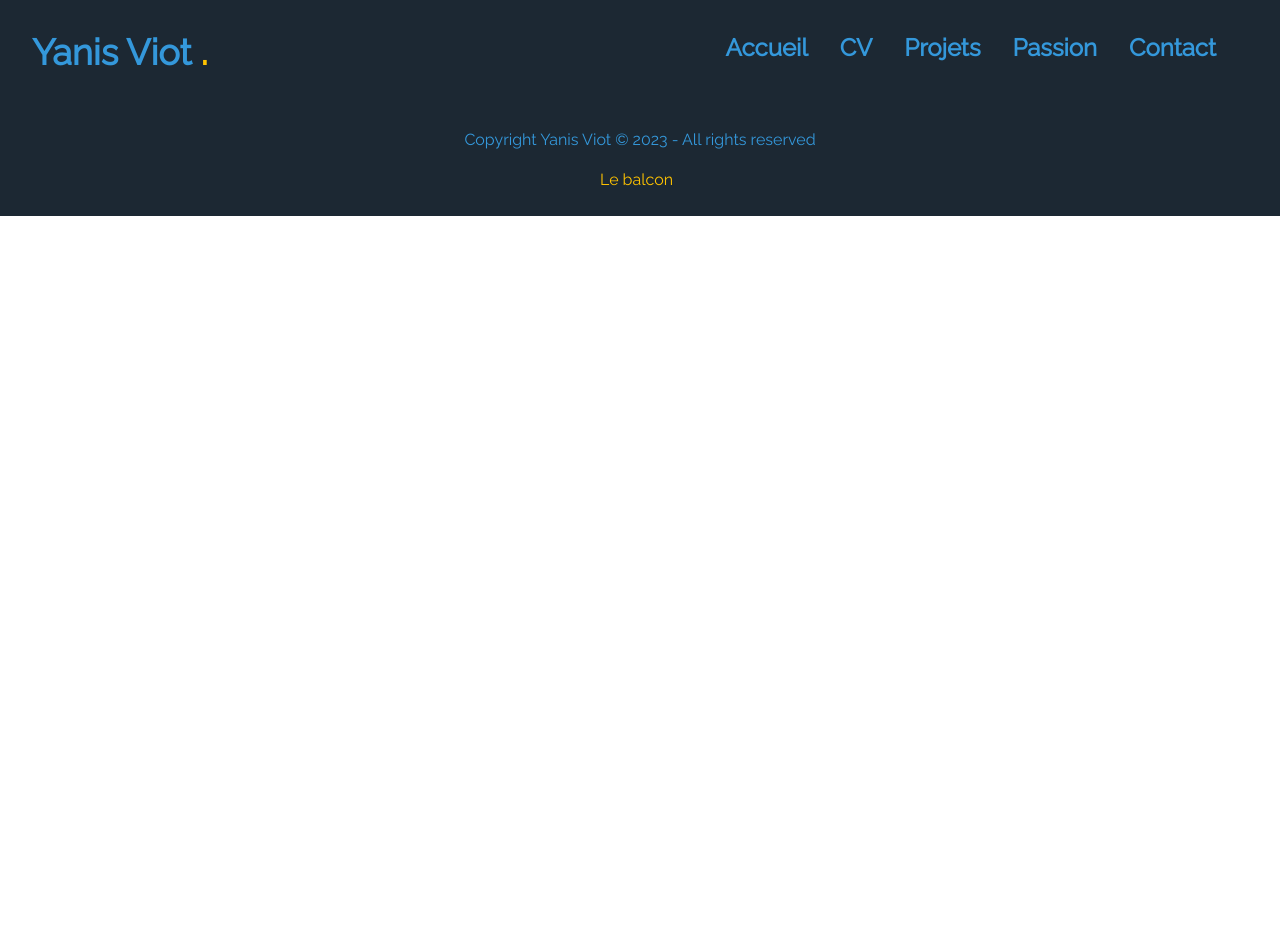
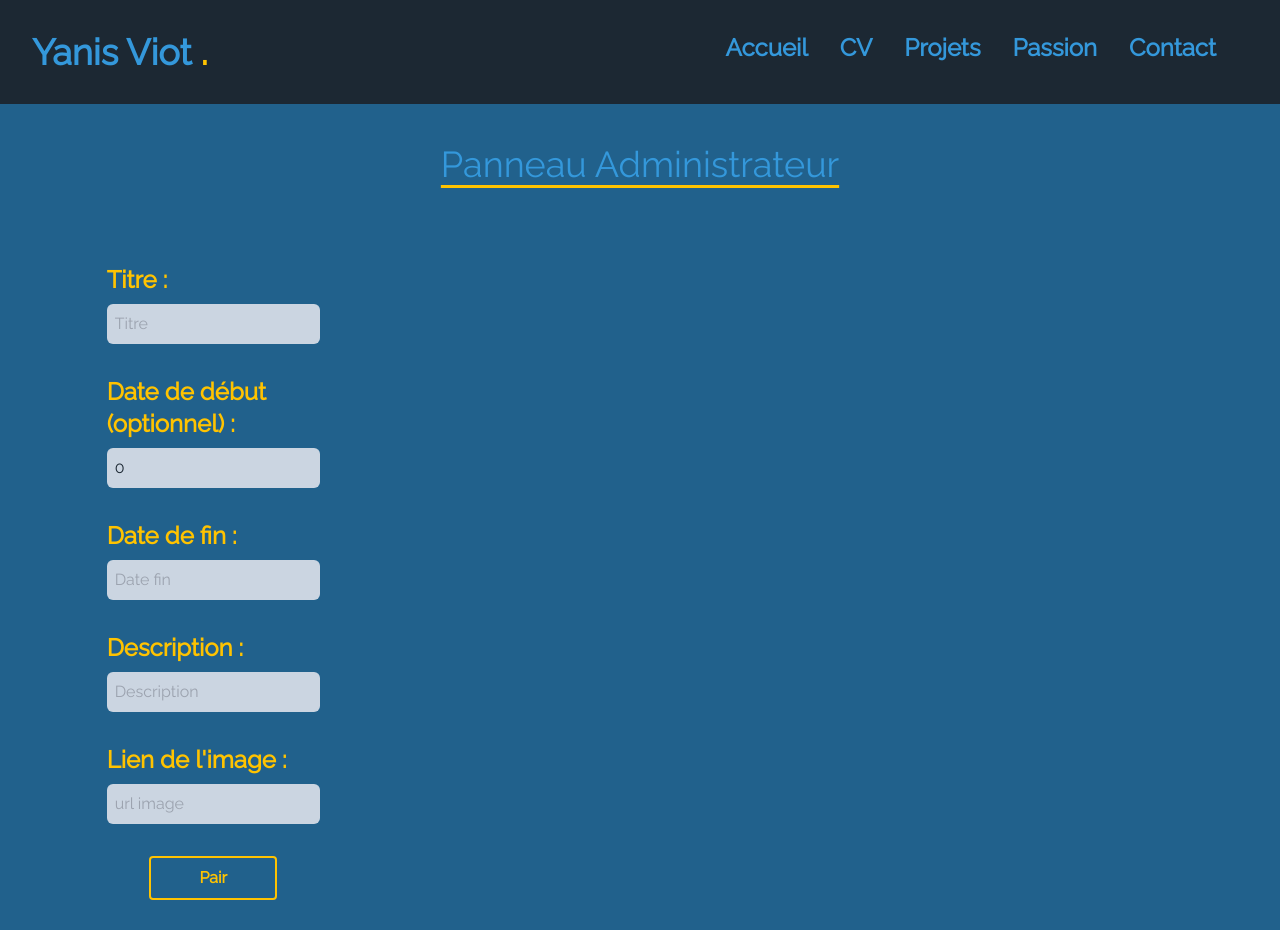
Before and after one commit to BarzaGuignol/monPortfolio, a React (Vite) app in the folder frontend/: page /bundle in a window 1280 px wide. Shown: the top 930 px of the page. Before the commit the page ends 800 px from the top, so only its background shows below. Built offline with nearby package versions, Linux system fonts and the light colour scheme; no server answers.

Commit message:
page admin + logique ajout exp

```diff
--- a/frontend/src/App.jsx
+++ b/frontend/src/App.jsx
@@ -8,6 +8,7 @@ import Contact from "@pages/Contact";
 import Mystere from "@pages/Mystere";
 import Footer from "@components/Footer";
 import APITableaux from "@pages/APITableaux";
+import PanneauAdministrateur from "@pages/PanneauAdministrateur";
 import Accueil from "./pages/Accueil";
 
 import "./App.css";
@@ -25,6 +26,7 @@ function App() {
           <Route path="/contact" element={<Contact />} />
           <Route path="/mystere" element={<Mystere />} />
           <Route path="/tableaux" element={<APITableaux />} />
+          <Route path="/bundle" element={<PanneauAdministrateur />} />
         </Routes>
         <Footer />
       </Router>
--- /dev/null
+++ b/frontend/src/components/AjoutExp.jsx
@@ -0,0 +1,140 @@
+import React, { useState } from "react";
+import { ToastContainer, toast } from "react-toastify";
+
+import apiConnexion from "../services/apiConnexion";
+
+export default function AjoutExp() {
+  const [experience, setExperience] = useState({
+    titre: "",
+    dateDebut: 0,
+    dateFin: "",
+    description: "",
+    urlImage: "",
+    impairOuPair: 1,
+    competencesId: 1,
+  });
+
+  const notify = (msg) => {
+    toast(msg);
+  };
+
+  const gestionAjoutAuChangement = (place, value) => {
+    const nouvelleExp = { ...experience };
+    nouvelleExp[place] = value;
+    setExperience(nouvelleExp);
+  };
+
+  const gestionAjoutExp = () => {
+    apiConnexion
+      .post(`experiences`, {
+        ...experience,
+      })
+      .then((experiences) => {
+        notify("Nouvelle expérience CV ajoutée");
+        setExperience(experiences.data);
+      })
+      .catch((err) => console.error(err));
+  };
+
+  const gestionImpairOuPair = (bool) => {
+    const nouvelleExp = { ...experience };
+    nouvelleExp.impairOuPair = bool;
+    setExperience(nouvelleExp);
+  };
+
+  return (
+    <>
+      <ToastContainer
+        position="top-right"
+        autoClose={4000}
+        hideProgressBar={false}
+        newestOnTop={false}
+        closeOnClick
+        rtl={false}
+        pauseOnFocusLoss
+        draggable
+        pauseOnHover
+        theme="dark"
+      />
+      <div className="bg-[#21618C]">
+        <form className="flex flex-col sm:w-[50%] mx-auto pb-20 sm:pb-0 sm:pt-20">
+          <label className="text-2xl text-[#FFC300] mb-2 font-bold">
+            Titre :
+          </label>
+          <input
+            type="text"
+            name="titre"
+            placeholder="Titre"
+            required="required"
+            value={experience.titre}
+            onChange={(e) => gestionAjoutAuChangement(e.target.name, e.target.value)}
+            className="p-2 mb-8 rounded-md bg-slate-300 text-[#1C2833]"
+          />
+          <label className="text-2xl text-[#FFC300] mb-2 font-bold">
+            Date de début (optionnel) :
+          </label>
+          <input
+            type="number"
+            name="dateDebut"
+            placeholder="Date début"
+            value={experience.dateDebut}
+            onChange={(e) => gestionAjoutAuChangement(e.target.name, e.target.value)}
+            className="p-2 mb-8 rounded-md bg-slate-300 text-[#1C2833]"
+          />
+          <label className="text-2xl text-[#FFC300] mb-2 font-bold">
+            Date de fin :
+          </label>
+          <input
+            type="number"
+            name="dateFin"
+            placeholder="Date fin"
+            required="required"
+            value={experience.dateFin}
+            onChange={(e) => gestionAjoutAuChangement(e.target.name, e.target.value)}
+            className="p-2 mb-8 rounded-md bg-slate-300 text-[#1C2833]"
+          />
+          <label className="text-2xl text-[#FFC300] mb-2 font-bold">
+            Description :
+          </label>
+          <input
+            type="text"
+            name="description"
+            placeholder="Description"
+            required="required"
+            value={experience.description}
+            onChange={(e) => gestionAjoutAuChangement(e.target.name, e.target.value)}
+            className="p-2 mb-8 rounded-md bg-slate-300 text-[#1C2833]"
+          />
+          <label className="text-2xl text-[#FFC300] mb-2 font-bold">
+            Lien de l'image :
+          </label>
+          <input
+            type="text"
+            name="urlImage"
+            placeholder="url image"
+            required="required"
+            value={experience.urlImage}
+            onChange={(e) => gestionAjoutAuChangement(e.target.name, e.target.value)}
+            className="p-2 mb-8 rounded-md bg-slate-300 text-[#1C2833]"
+          />
+          {experience.impairOuPair === 1 && (
+              <button
+                type="button"
+                className="w-[60%] mx-auto mb-8 bg-transparent text-[#FFC300] text-center font-bold border-2 border-[#FFC300] p-2 rounded hover:bg-[#FFC300] hover:opacity-80 hover:text-[#1C2833]"
+                onClick={() => gestionImpairOuPair(2)}
+              >Pair</button>
+            )}
+            {experience.impairOuPair === 2 && (
+              <button
+                type="button"
+                className="w-[60%] mx-auto mb-8 bg-transparent text-[#FFC300] text-center font-bold border-2 border-[#FFC300] p-2 rounded hover:bg-[#FFC300] hover:opacity-80 hover:text-[#1C2833]"
+                onClick={() => gestionImpairOuPair(1)}
+              >Impair</button>
+            )}
+            <button onClick={gestionAjoutExp} className="bg-transparent text-[#FFC300] text-center font-bold border-2 border-[#FFC300] p-2 rounded hover:bg-[#FFC300] hover:opacity-80 hover:text-[#1C2833]">Ajouter nouvelle expérience</button>
+        </form>
+      </div>
+    </>
+
+  )
+}
--- a/frontend/src/pages/Contact.jsx
+++ b/frontend/src/pages/Contact.jsx
@@ -105,7 +105,7 @@ export default function Contact() {
             Github
           </a>
           <a
-            href="https://github.com/BarzaGuignol"
+            href="https://www.linkedin.com/in/yanis-viot/"
             target="_blank"
             className="flex flex-col space-between text-2xl text-[#FFC300] w-[50%] mx-auto"
             rel="noreferrer"
--- /dev/null
+++ b/frontend/src/pages/PanneauAdministrateur.jsx
@@ -0,0 +1,21 @@
+import AjoutExp from "@components/AjoutExp";
+import React from "react";
+
+export default function PanneauAdministrateur() {
+  return (
+    <div className="min-h-screen bg-[#21618C]">
+      <h2 className="text-center text-[#3498DB] text-4xl pt-10 underline underline-offset-8 decoration-[#FFC300]">
+        Panneau Administrateur
+      </h2>
+      <div className="w-1/3 boder-r-4 border-[#FFC300]">
+        <AjoutExp />
+      </div>
+      <div className="w-1/3">
+
+      </div>
+      <div className="w-1/3">
+
+      </div>
+    </div>
+  )
+}
```
